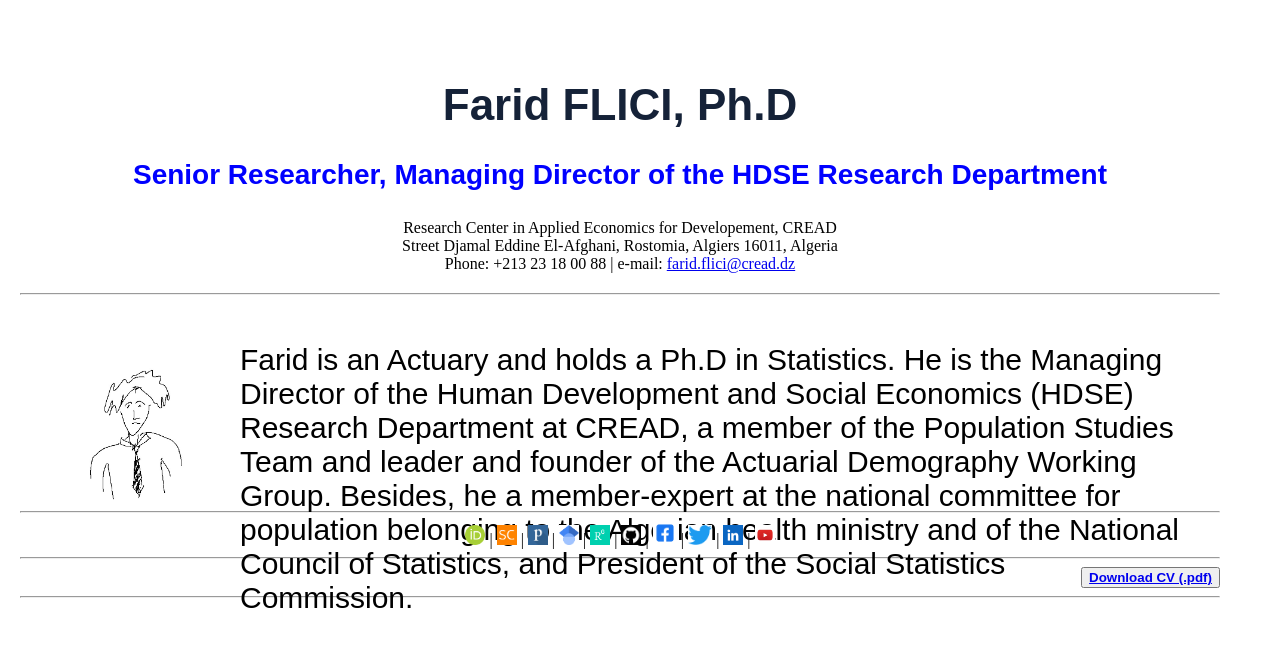
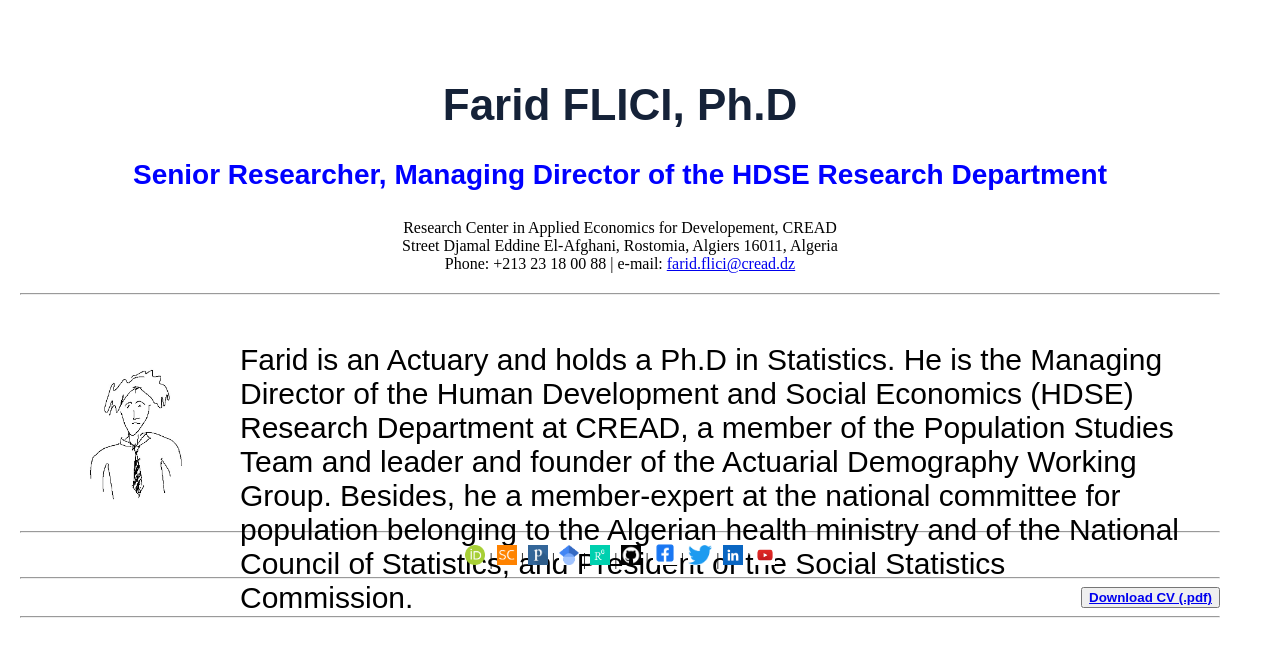
Before and after one commit to Farid-FLICI/farid-flici.github.io, a Jekyll site: the page researchername.html, which Jekyll copies as it is, in a window 1280 px wide. Shown: the top 657 px of the page. Built offline with Jekyll 4.4.1, drawn with Linux system fonts in a browser that asks for light colours.

Commit message:
Update researchername.html

```diff
--- a/researchername.html
+++ b/researchername.html
@@ -15,7 +15,7 @@ h4{              font-family: sans-serif;   font-size: 26px; font-weight: bold ;
   .b {color: #12ff1a; text-decoration: none;   }
 
 * {  box-sizing: border-box;}
-.column {  float: left;  padding: 40px;  height: 200px;}
+.column {  float: left;  padding: 40px;  height: 220px;}
 .left { width: 15%;}
 .right{ width: 85%;}
 .row:after {  content: "";  display: table;  clear: both;}
```
